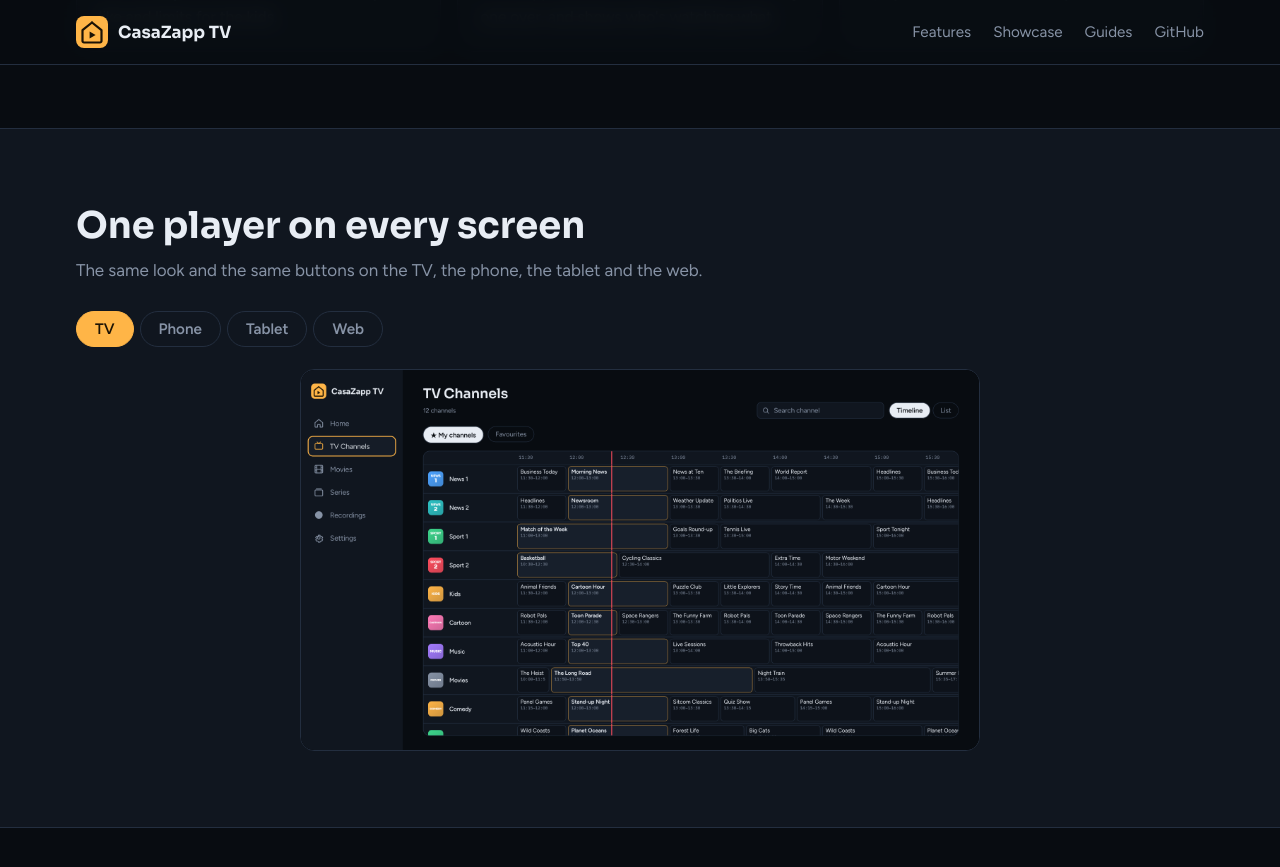
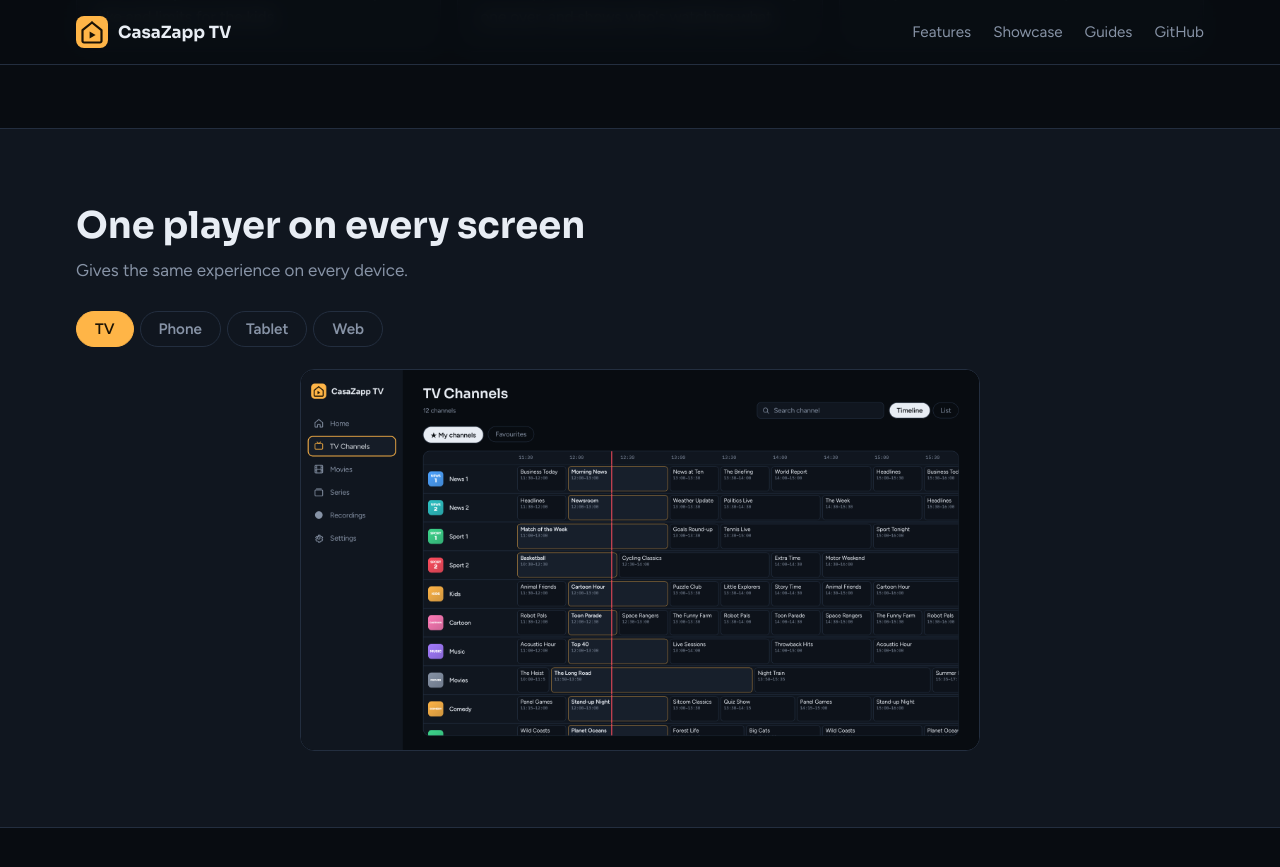
Before and after one commit to QuadNL/CasaZapp-TV-release, a Jekyll site: the page built from index.html, in a window 1280 px wide and 900 px high, scrolled down 977 px. Shown: the top 867 px of the window. Built offline with Jekyll 4.4.1, drawn with Linux system fonts in a browser that asks for light colours.

Commit message:
Update text for screens and FAQ sections in home.yml

```diff
--- a/_data/home.yml
+++ b/_data/home.yml
@@ -35,7 +35,7 @@
     text: The Android app can also run standalone, with a playlist on the device. Handy on the road.
 
 screens_title: One player on every screen
-screens_text: The same look and the same buttons on the TV, the phone, the tablet and the web.
+screens_text: Gives the same experience on every device.
 # Each tab with its pictures (from assets/screens) and a line under each.
 screens:
   - tab: TV
@@ -135,7 +135,7 @@
   - q: Does it come with channels?
     a: No. CasaZapp TV is a player. You need to bring your own playlist from a provider.
   - q: Can I try it without a subscription?
-    a: Yes. Add the demo playlist from this repository (demo/playlist.m3u) — made-up channels with a test video and a guide.
+    a: Yes. Add the demo playlist from this repository (demo/playlist.m3u).
   - q: Which devices does the app run on?
     a: Google TV, Chromecast with Google TV, Android TV boxes, and Android phones and tablets. Everything else uses the web app in the browser.
   - q: Does my stream go through CasaZapp TV server?
```
